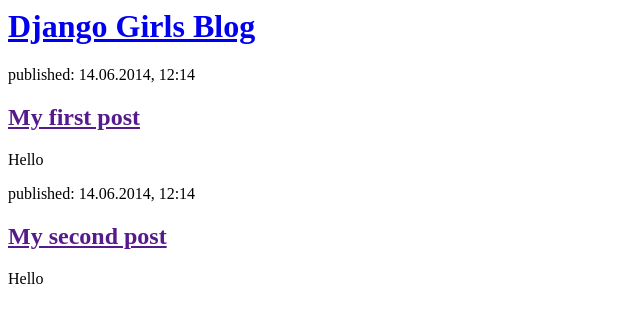
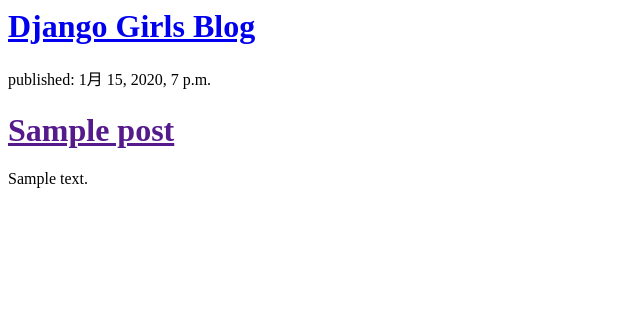
Before and after one commit to to-moto-mo/my-first-blog, a Django app: page / in a window 1280 px wide. Shown: the top 323 px of the page, without its empty margins (0-640 px from the left). Run offline with Django 3.2, Linux system fonts and the light colour scheme; tables that the repository leaves empty hold one stand-in row (values such as "Sample post").

Commit message:
Modified templates to display posts from database.

```diff
--- a/blog/templates/blog/post_list.html
+++ b/blog/templates/blog/post_list.html
@@ -6,17 +6,13 @@
         <div>
             <h1><a href="/">Django Girls Blog</a></h1>
         </div>
+{% for post in posts %}
+    <div>
+        <p>published: {{ post.published_date }}</p>
+        <h1><a href="">{{ post.title }}</a></h1>
+        <p>{{ post.text|linebreaksbr }}</p>
+    </div>
+{% endfor %}
 
-        <div>
-            <p>published: 14.06.2014, 12:14</p>
-            <h2><a href="">My first post</a></h2>
-            <p>Hello </p>
-        </div>
-
-        <div>
-            <p>published: 14.06.2014, 12:14</p>
-            <h2><a href="">My second post</a></h2>
-            <p>Hello </p>
-        </div>
     </body>
 </html>
--- a/blog/views.py
+++ b/blog/views.py
@@ -1,4 +1,7 @@
 from django.shortcuts import render
+from django.utils import timezone
+from .models import Post
 
 def post_list(request):
-    return render(request, 'blog/post_list.html', {})
+    posts = Post.objects.order_by('created_date')
+    return render(request, 'blog/post_list.html', {'posts': posts})
```
